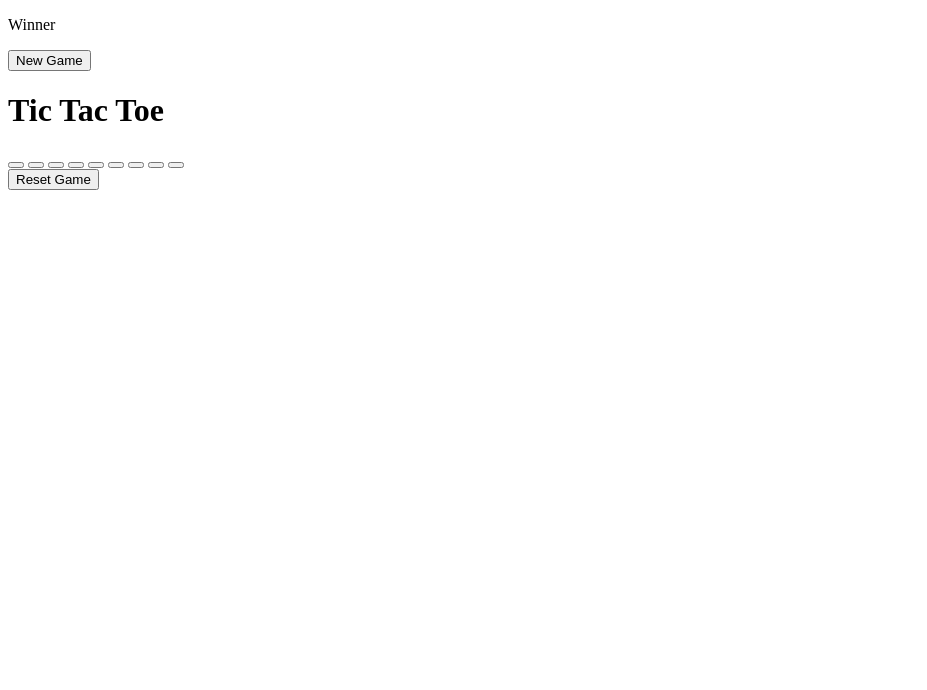
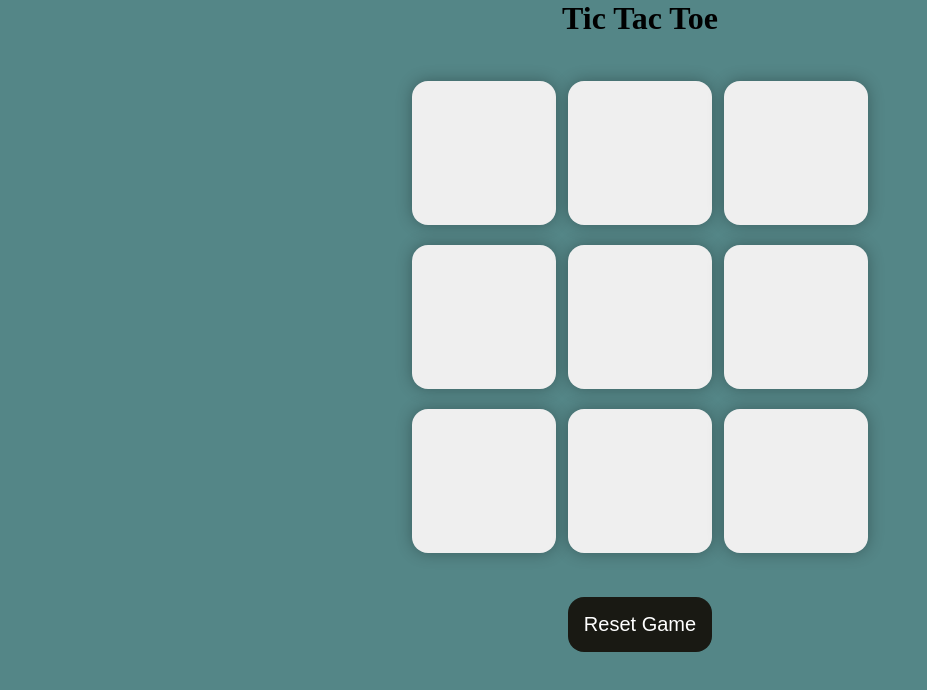
Before and after one commit to sibasishsahoo/Tic-Tac-Toe, a plain HTML site: page index.html in a window 1280 px wide. Shown: the whole page, without its empty margins (0-927 px from the left). Drawn offline with Linux system fonts and the light colour scheme.

Commit message:
Updated stylesheet and script file references in index.html

```diff
--- a/index.html
+++ b/index.html
@@ -4,7 +4,7 @@
     <meta charset="UTF-8" />
     <meta name="viewport" content="width=device-width, initial-scale=1.0" />
     <title>Document</title>
-    <link rel="stylesheet" href="tic_tac.css" />
+    <link rel="stylesheet" href="style.css" />
   </head>
   <body>
     <div class="msg-container hide">
@@ -28,6 +28,6 @@
       </div>
       <button id="reset-btn">Reset Game</button>
     </main>
-    <script src="tic.js"></script>
+    <script src="script.js"></script>
   </body>
 </html>
```
